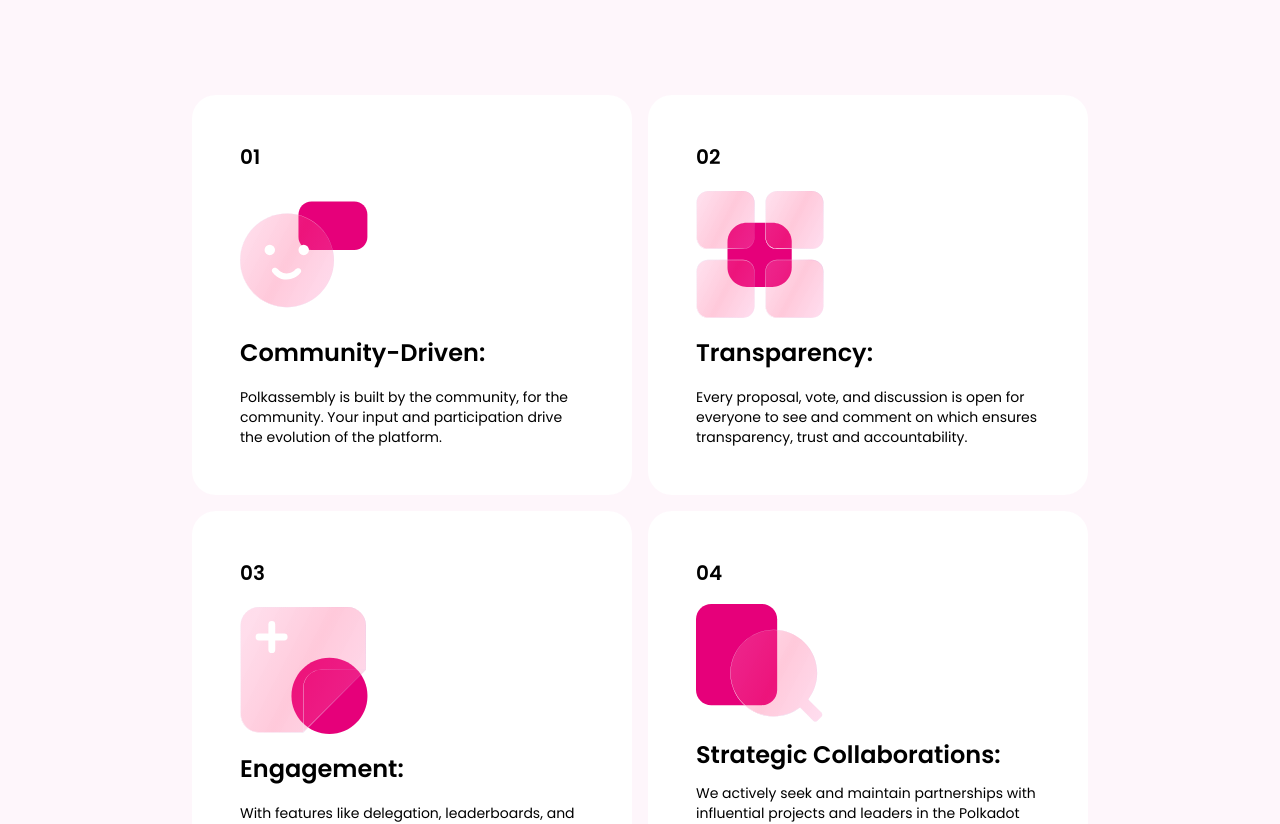
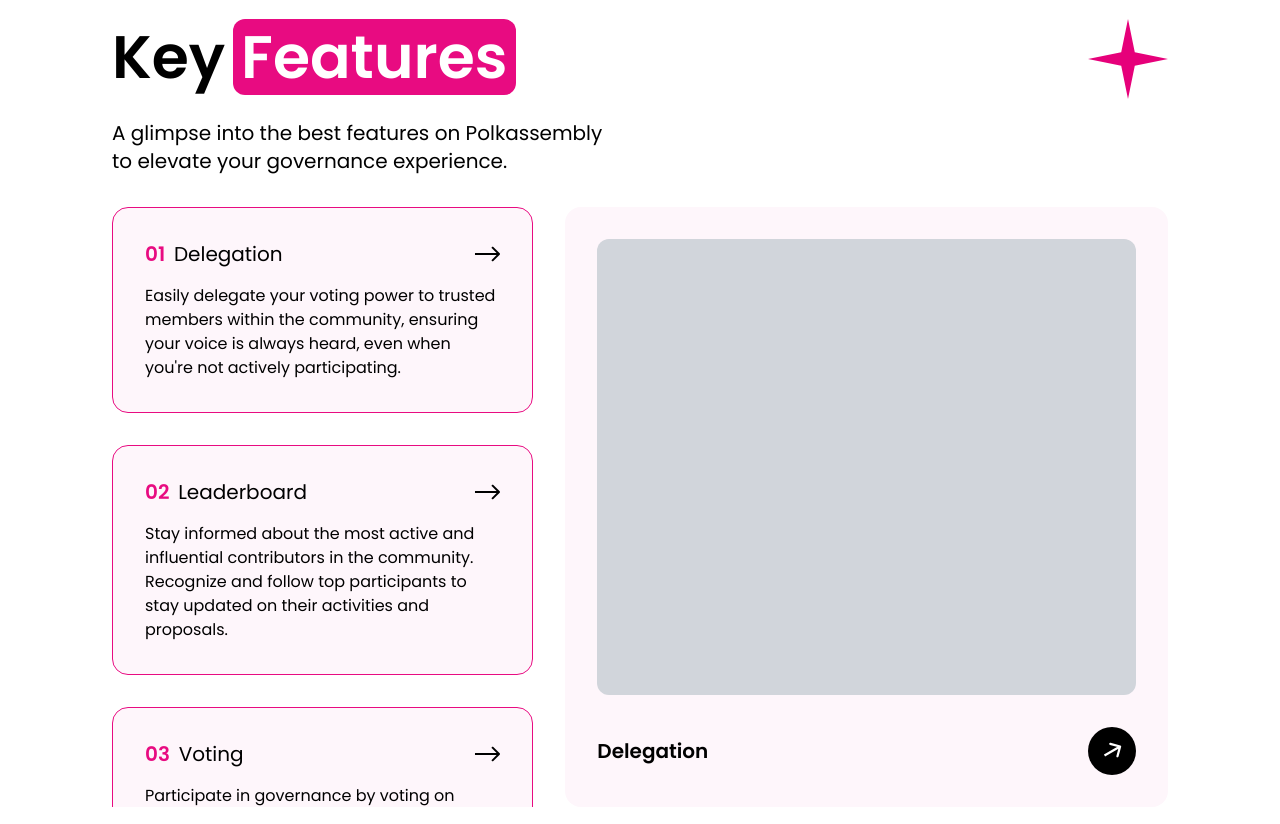
Before and after one commit to polkassembly/polkassembly.github.io, a React (Vite) app: page /#/ in a window 1280 px wide. Shown: the part 1768-2592 px from the top of the page. Built offline with nearby package versions, Linux system fonts and the light colour scheme; no server answers.

Commit message:
section: key features

```diff
--- /dev/null
+++ b/src/components/Home/KeyFeaturesSection.tsx
@@ -0,0 +1,99 @@
+import arrow from '../../assets/images/arrow-rounded-white.svg';
+const KeyFeaturesSection = () => {
+	return (
+		<section
+			id='features-section'
+			className='py-28'>
+			<div className='w-full border-t-8 py-20 border-pa-pink' />
+			<div className='flex px-28 items-start justify-between'>
+				<div className=''>
+					<h1 className='text-3xl flex items-center gap-2 lg:text-6xl font-semibold text-black'>
+						Key <span className='bg-pa-pink w-fit rounded-xl text-white p-2'>Features</span>
+					</h1>
+					<p className='text-sm lg:text-xl text-left mt-6 text-black'>
+						A glimpse into the best features on Polkassembly <br /> to elevate your governance experience.
+					</p>
+				</div>
+				<svg
+					xmlns='http://www.w3.org/2000/svg'
+					width='80'
+					height='80'
+					viewBox='0 0 80 80'
+					fill='none'>
+					<path
+						d='M40 0L46.7882 33.2118L80 40L46.7882 46.7882L40 80L33.2118 46.7882L0 40L33.2118 33.2118L40 0Z'
+						fill='#E6007A'
+					/>
+				</svg>
+			</div>
+			<div className='grid mt-8 px-28 gap-8 grid-cols-12'>
+				<div className='col-span-5 flex flex-col h-[600px] overflow-y-auto gap-8'>
+					{data.map(item => (
+						<div
+							key={item.id}
+							className='bg-pa-pink-light border border-pa-pink rounded-2xl p-8'>
+							<div className='flex justify-between items-center'>
+								<h1 className='text-xl text-pa-pink font-semibold'>
+									{item.id} <span className='text-black font-normal ml-1'>{item.title}</span>
+								</h1>
+								<svg
+									xmlns='http://www.w3.org/2000/svg'
+									width='26'
+									height='16'
+									viewBox='0 0 26 16'
+									fill='none'>
+									<path
+										d='M25.6892 8.70711C26.0797 8.31658 26.0797 7.68342 25.6892 7.29289L19.3252 0.928932C18.9347 0.538408 18.3015 0.538408 17.911 0.928932C17.5205 1.31946 17.5205 1.95262 17.911 2.34315L23.5678 8L17.911 13.6569C17.5205 14.0474 17.5205 14.6805 17.911 15.0711C18.3015 15.4616 18.9347 15.4616 19.3252 15.0711L25.6892 8.70711ZM0.982056 9H24.9821V7H0.982056V9Z'
+										fill='black'
+									/>
+								</svg>
+							</div>
+							<p className='text-base mt-4 text-black'>{item.description}</p>
+						</div>
+					))}
+				</div>
+				<div className='col-span-7 bg-pa-pink-light flex flex-col justify-between rounded-2xl p-8'>
+					<div className='h-full w-full rounded-xl bg-gray-300'></div>
+					<div className='flex items-center mt-8 justify-between'>
+						<h1 className='text-xl text-black font-semibold'>Delegation</h1>
+						<img
+							src={arrow}
+							alt='arrow'
+							className='w-12'
+						/>
+					</div>
+				</div>
+			</div>
+		</section>
+	);
+};
+
+const data = [
+	{
+		id: '01',
+		title: 'Delegation',
+		description: "Easily delegate your voting power to trusted members within the community, ensuring your voice is always heard, even when you're not actively participating."
+	},
+	{
+		id: '02',
+		title: 'Leaderboard',
+		description: 'Stay informed about the most active and influential contributors in the community. Recognize and follow top participants to stay updated on their activities and proposals.'
+	},
+	{
+		id: '03',
+		title: 'Voting',
+		description: 'Participate in governance by voting on proposals that shape the future of the Polkadot ecosystem. Our intuitive voting interface makes it simple and transparent.'
+	},
+	{
+		id: '04',
+		title: 'Social Timeline',
+		description: 'Engage with a dynamic social timeline where you can see updates, discussions, and interactions from the community. Share your thoughts, comment on proposals, and connect with like-minded individuals.'
+	},
+	{
+		id: '05',
+		title: 'Partnerships',
+		description: 'Collaborate with key projects and influencers within the Polkadot ecosystem. Our platform highlights strategic partnerships that enhance functionality and foster innovation.'
+	}
+];
+
+export default KeyFeaturesSection;
--- a/src/views/Home.tsx
+++ b/src/views/Home.tsx
@@ -12,12 +12,14 @@
 import WhySection from '../components/Home/WhySection';
 import TestimonialSection from '../components/Home/TestimonialSection';
 import GovernSection from '../components/Home/GovernSection';
+import KeyFeaturesSection from '../components/Home/KeyFeaturesSection';
 
 export default function Home() {
 	return (
 		<>
 			<HeroSection />
 			<ProjectsSection />
+			<KeyFeaturesSection />
 			<WhySection />
 			<RecognitionSection />
 			<TestimonialSection />
```
Also changed, not shown: src/assets/images/arrow-rounded-white.svg (added).
